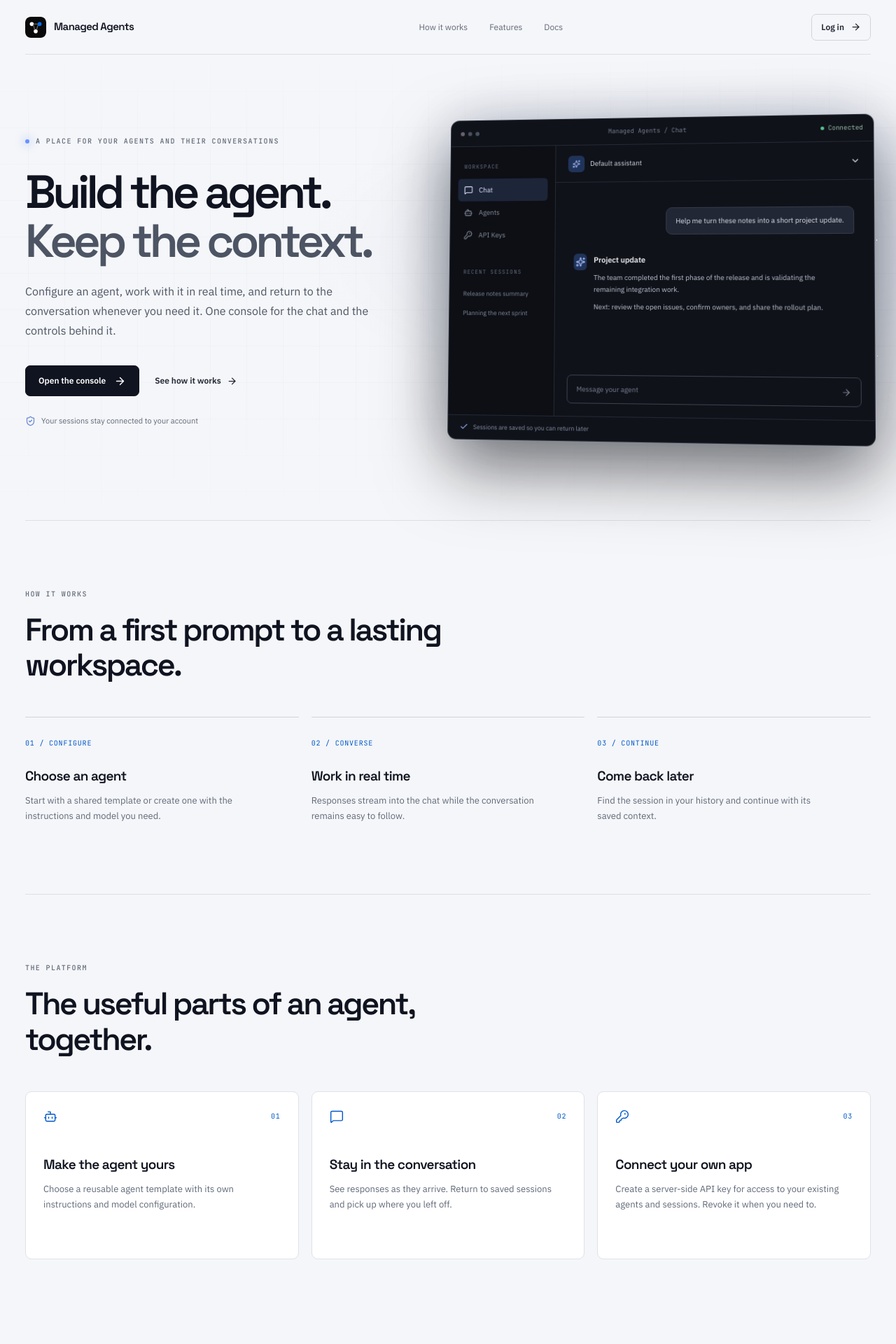
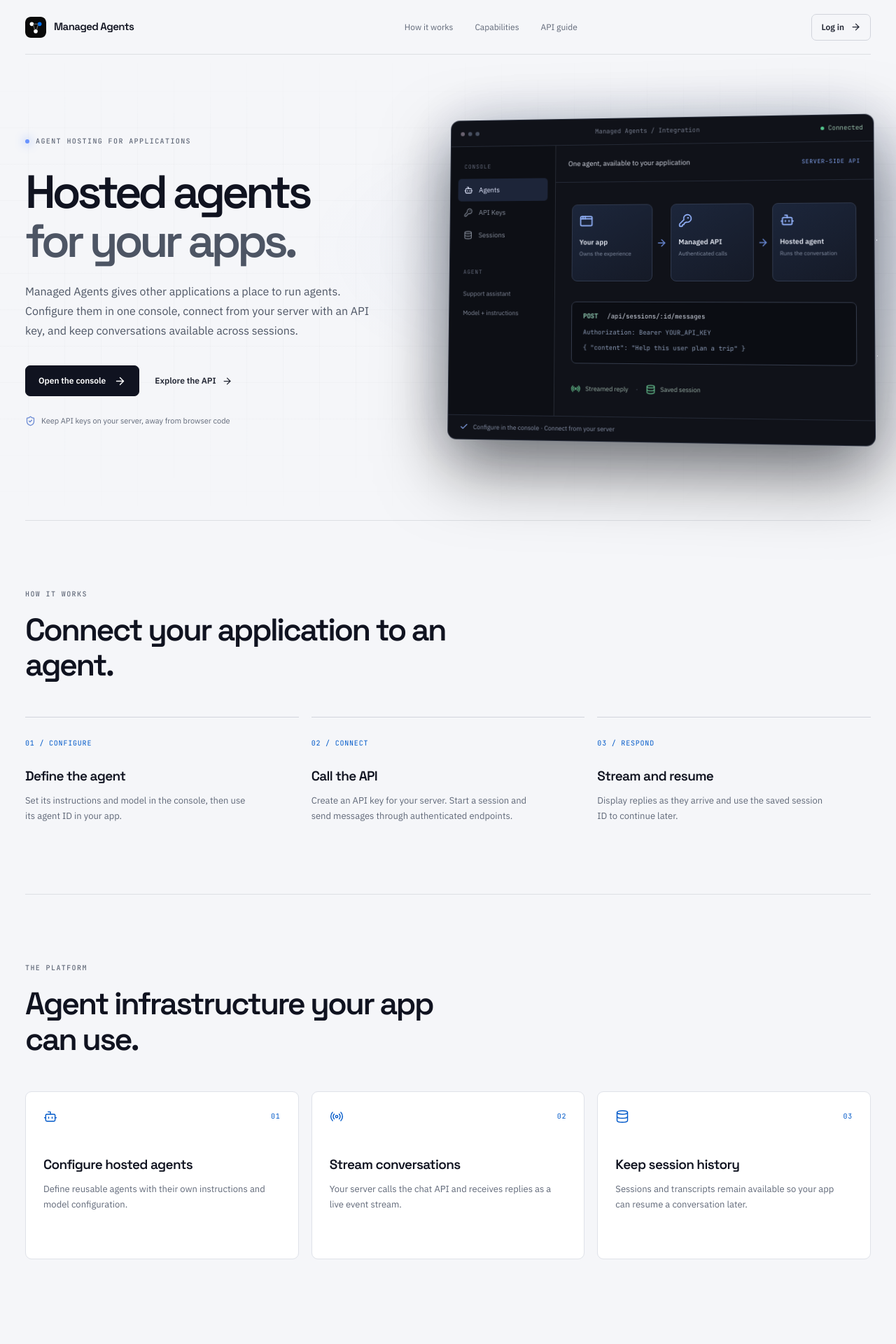
Before and after one commit to Duke-ECE/managed-agents-frontend, a React (Vite) app: page / in a window 1280 px wide. Shown: the top 1920 px of the page at 70% size. Built offline with nearby package versions, Linux system fonts and the light colour scheme; no server answers.

Commit message:
Position homepage as hosted agent platform

```diff
--- a/index.html
+++ b/index.html
@@ -1,9 +1,10 @@
 <!doctype html>
-<html lang="zh-CN">
+<html lang="en">
   <head>
     <meta charset="UTF-8" />
     <link rel="icon" type="image/svg+xml" href="/favicon.svg" />
     <meta name="viewport" content="width=device-width, initial-scale=1.0" />
+    <meta name="description" content="Managed Agents hosts configurable agents and persistent conversations for other applications through a server-side API." />
     <title>Managed Agents</title>
   </head>
   <body>
--- a/src/pages/landing/LandingPage.tsx
+++ b/src/pages/landing/LandingPage.tsx
@@ -1,5 +1,5 @@
 import { Link } from 'react-router-dom'
-import { ArrowRight, Bot, Check, ChevronDown, KeyRound, MessageSquare, ShieldCheck, Sparkles } from 'lucide-react'
+import { AppWindow, ArrowRight, Bot, Check, Database, KeyRound, Radio, ShieldCheck } from 'lucide-react'
 import { useAuth } from '../../components/AuthProvider'
 import './landing.css'
 
@@ -7,68 +7,71 @@ const features = [
   {
     number: '01',
     icon: Bot,
-    title: 'Make the agent yours',
-    description: 'Choose a reusable agent template with its own instructions and model configuration.',
+    title: 'Configure hosted agents',
+    description: 'Define reusable agents with their own instructions and model configuration.',
   },
   {
     number: '02',
-    icon: MessageSquare,
-    title: 'Stay in the conversation',
-    description: 'See responses as they arrive. Return to saved sessions and pick up where you left off.',
+    icon: Radio,
+    title: 'Stream conversations',
+    description: 'Your server calls the chat API and receives replies as a live event stream.',
   },
   {
     number: '03',
-    icon: KeyRound,
-    title: 'Connect your own app',
-    description: 'Create a server-side API key for access to your existing agents and sessions. Revoke it when you need to.',
+    icon: Database,
+    title: 'Keep session history',
+    description: 'Sessions and transcripts remain available so your app can resume a conversation later.',
   },
 ]
 
 function ProductPreview() {
   return (
-    <div className="landing-preview" role="img" aria-label="Illustration of an agent chat and saved sessions in the Managed Agents console">
+    <div className="landing-preview" role="img" aria-label="Illustration of an application connecting to a hosted agent through the Managed Agents API">
       <div className="landing-preview-bar">
         <span className="landing-preview-dots" aria-hidden="true"><i /><i /><i /></span>
-        <span>Managed Agents / Chat</span>
+        <span>Managed Agents / Integration</span>
         <span className="landing-preview-live"><span /> Connected</span>
       </div>
       <div className="landing-preview-body">
         <aside className="landing-preview-side" aria-hidden="true">
-          <div className="landing-preview-side-title">WORKSPACE</div>
-          <div className="landing-preview-side-item active"><MessageSquare size={13} /> Chat</div>
-          <div className="landing-preview-side-item"><Bot size={13} /> Agents</div>
+          <div className="landing-preview-side-title">CONSOLE</div>
+          <div className="landing-preview-side-item active"><Bot size={13} /> Agents</div>
           <div className="landing-preview-side-item"><KeyRound size={13} /> API Keys</div>
-          <div className="landing-preview-side-title history">RECENT SESSIONS</div>
-          <div className="landing-preview-history">Release notes summary</div>
-          <div className="landing-preview-history">Planning the next sprint</div>
+          <div className="landing-preview-side-item"><Database size={13} /> Sessions</div>
+          <div className="landing-preview-side-title history">AGENT</div>
+          <div className="landing-preview-history">Support assistant</div>
+          <div className="landing-preview-history">Model + instructions</div>
         </aside>
-        <div className="landing-preview-chat">
-          <div className="landing-preview-chat-header">
-            <span><span className="landing-preview-agent-icon"><Sparkles size={12} /></span> Default assistant</span>
-            <ChevronDown size={14} />
+        <div className="landing-preview-integration">
+          <div className="landing-preview-integration-header">
+            <span>One agent, available to your application</span>
+            <span className="landing-preview-api-label">SERVER-SIDE API</span>
           </div>
-          <div className="landing-preview-messages">
-            <div className="landing-preview-user">Help me turn these notes into a short project update.</div>
-            <div className="landing-preview-response">
-              <span className="landing-preview-response-icon"><Sparkles size={14} /></span>
-              <div>
-                <strong>Project update</strong>
-                <p>The team completed the first phase of the release and is validating the remaining integration work.</p>
-                <p>Next: review the open issues, confirm owners, and share the rollout plan.</p>
-              </div>
+          <div className="landing-preview-integration-content">
+            <div className="landing-preview-flow">
+              <div className="landing-preview-node"><AppWindow size={20} /><strong>Your app</strong><span>Owns the experience</span></div>
+              <ArrowRight className="landing-preview-flow-arrow" size={16} />
+              <div className="landing-preview-node"><KeyRound size={20} /><strong>Managed API</strong><span>Authenticated calls</span></div>
+              <ArrowRight className="landing-preview-flow-arrow" size={16} />
+              <div className="landing-preview-node"><Bot size={20} /><strong>Hosted agent</strong><span>Runs the conversation</span></div>
             </div>
+            <div className="landing-preview-request">
+              <div><span>POST</span> /api/sessions/:id/messages</div>
+              <code>Authorization: Bearer YOUR_API_KEY</code>
+              <code>{'{ "content": "Help this user plan a trip" }'}</code>
+            </div>
+            <div className="landing-preview-result"><Radio size={14} /> Streamed reply <span>·</span> <Database size={14} /> Saved session</div>
           </div>
-          <div className="landing-preview-compose">Message your agent <ArrowRight size={14} /></div>
         </div>
       </div>
-      <div className="landing-preview-caption"><Check size={13} /> Sessions are saved so you can return later</div>
+      <div className="landing-preview-caption"><Check size={13} /> Configure in the console · Connect from your server</div>
     </div>
   )
 }
 
 export default function LandingPage() {
   const { session } = useAuth()
-  const destination = session ? '/chat' : '/login'
+  const destination = '/agents'
 
   return (
     <div className="landing-page">
@@ -79,10 +82,10 @@ export default function LandingPage() {
         </Link>
         <nav aria-label="Main navigation" className="landing-nav">
           <a href="#how-it-works">How it works</a>
-          <a href="#features">Features</a>
-          <a href="https://duke-ece.github.io/managed-agents-docs/">Docs</a>
+          <a href="#features">Capabilities</a>
+          <Link to="/keys?tab=docs">API guide</Link>
         </nav>
-        <Link className="landing-login" to={destination}>
+        <Link className="landing-login" to={session ? destination : '/login'}>
           {session ? 'Open console' : 'Log in'} <ArrowRight size={15} />
         </Link>
       </header>
@@ -90,14 +93,14 @@ export default function LandingPage() {
       <main>
         <section className="landing-hero">
           <div className="landing-hero-copy">
-            <div className="landing-eyebrow"><span /> A place for your agents and their conversations</div>
-            <h1>Build the agent.<br /><span>Keep the context.</span></h1>
-            <p>Configure an agent, work with it in real time, and return to the conversation whenever you need it. One console for the chat and the controls behind it.</p>
+            <div className="landing-eyebrow"><span /> AGENT HOSTING FOR APPLICATIONS</div>
+            <h1>Hosted agents<br /><span>for your apps.</span></h1>
+            <p>Managed Agents gives other applications a place to run agents. Configure them in one console, connect from your server with an API key, and keep conversations available across sessions.</p>
             <div className="landing-actions">
               <Link className="landing-primary" to={destination}>Open the console <ArrowRight size={17} /></Link>
-              <a className="landing-secondary" href="#how-it-works">See how it works <ArrowRight size={15} /></a>
+              <Link className="landing-secondary" to="/keys?tab=docs">Explore the API <ArrowRight size={15} /></Link>
             </div>
-            <div className="landing-hero-foot"><ShieldCheck size={15} /> Your sessions stay connected to your account</div>
+            <div className="landing-hero-foot"><ShieldCheck size={15} /> Keep API keys on your server, away from browser code</div>
           </div>
           <div className="landing-hero-visual"><ProductPreview /></div>
         </section>
@@ -105,19 +108,19 @@ export default function LandingPage() {
         <section className="landing-flow" id="how-it-works" aria-labelledby="landing-flow-title">
           <div className="landing-section-heading">
             <span className="landing-section-kicker">HOW IT WORKS</span>
-            <h2 id="landing-flow-title">From a first prompt to a lasting workspace.</h2>
+            <h2 id="landing-flow-title">Connect your application to an agent.</h2>
           </div>
           <div className="landing-flow-grid">
-            <div><span>01 / CONFIGURE</span><h3>Choose an agent</h3><p>Start with a shared template or create one with the instructions and model you need.</p></div>
-            <div><span>02 / CONVERSE</span><h3>Work in real time</h3><p>Responses stream into the chat while the conversation remains easy to follow.</p></div>
-            <div><span>03 / CONTINUE</span><h3>Come back later</h3><p>Find the session in your history and continue with its saved context.</p></div>
+            <div><span>01 / CONFIGURE</span><h3>Define the agent</h3><p>Set its instructions and model in the console, then use its agent ID in your app.</p></div>
+            <div><span>02 / CONNECT</span><h3>Call the API</h3><p>Create an API key for your server. Start a session and send messages through authenticated endpoints.</p></div>
+            <div><span>03 / RESPOND</span><h3>Stream and resume</h3><p>Display replies as they arrive and use the saved session ID to continue later.</p></div>
           </div>
         </section>
 
         <section className="landing-features" id="features" aria-labelledby="landing-features-title">
           <div className="landing-section-heading">
             <span className="landing-section-kicker">THE PLATFORM</span>
-            <h2 id="landing-features-title">The useful parts of an agent, together.</h2>
+            <h2 id="landing-features-title">Agent infrastructure your app can use.</h2>
           </div>
           <div className="landing-feature-grid">
             {features.map(({ number, icon: Icon, title, description }) => (
@@ -132,12 +135,12 @@ export default function LandingPage() {
 
         <section className="landing-end">
           <span className="landing-section-kicker">READY WHEN YOU ARE</span>
-          <h2>Pick up where you left off.</h2>
-          <Link className="landing-primary" to={destination}>Go to Managed Agents <ArrowRight size={17} /></Link>
+          <h2>Give your application an agent.</h2>
+          <Link className="landing-primary" to={destination}>Open the console <ArrowRight size={17} /></Link>
         </section>
       </main>
 
-      <footer className="landing-footer"><span>Managed Agents · Duke ECE</span><a href="https://duke-ece.github.io/managed-agents-docs/">Documentation <ArrowRight size={13} /></a></footer>
+      <footer className="landing-footer"><span>Managed Agents · Duke ECE</span><Link to="/keys?tab=docs">API guide <ArrowRight size={13} /></Link></footer>
     </div>
   )
 }
--- a/src/pages/landing/landing.css
+++ b/src/pages/landing/landing.css
@@ -69,16 +69,23 @@
 .landing-preview-side-item { display: flex; align-items: center; gap: 9px; padding: 9px; border-radius: 5px; color: #858c9a; font-size: 10px; }
 .landing-preview-side-item.active { background: #1d2539; color: #e3e9ff; }
 .landing-preview-history { overflow: hidden; padding: 7px 9px; color: #838a9b; font-size: 9px; text-overflow: ellipsis; white-space: nowrap; }
-.landing-preview-chat { display: flex; flex-direction: column; min-width: 0; }
-.landing-preview-chat-header { display: flex; align-items: center; justify-content: space-between; height: 54px; padding: 0 18px; border-bottom: 1px solid #242936; color: #d4d8e3; font-size: 10px; }
-.landing-preview-chat-header > span { display: flex; align-items: center; gap: 8px; }
-.landing-preview-agent-icon, .landing-preview-response-icon { display: flex; align-items: center; justify-content: center; width: 24px; height: 24px; border-radius: 6px; background: #203359; color: #a8c0ff; }
-.landing-preview-messages { display: flex; flex: 1; flex-direction: column; gap: 27px; padding: 37px 27px 20px; }
-.landing-preview-user { align-self: flex-end; max-width: 85%; padding: 11px 13px; border: 1px solid #333a49; border-radius: 9px 9px 3px 9px; background: #222735; color: #e0e4ef; font-size: 10px; line-height: 1.5; }
-.landing-preview-response { display: flex; align-items: flex-start; gap: 10px; max-width: 95%; color: #bbc2d1; font-size: 10px; line-height: 1.65; }
-.landing-preview-response strong { display: block; margin-bottom: 9px; color: #f1f2f7; font-size: 11px; }
-.landing-preview-response p + p { margin-top: 9px; }
-.landing-preview-compose { display: flex; align-items: center; justify-content: space-between; margin: 0 18px 18px; padding: 12px 13px; border: 1px solid #3c4251; border-radius: 7px; color: #777f91; font-size: 10px; }
+.landing-preview-integration { display: flex; flex-direction: column; min-width: 0; }
+.landing-preview-integration-header { display: flex; align-items: center; justify-content: space-between; gap: 8px; min-height: 54px; padding: 0 18px; border-bottom: 1px solid #242936; color: #d4d8e3; font-size: 10px; }
+.landing-preview-api-label { flex: none; color: #7f9fe8; font-family: var(--font-mono); font-size: 8px; letter-spacing: .08em; }
+.landing-preview-integration-content { display: flex; flex: 1; flex-direction: column; justify-content: center; gap: 29px; padding: 27px 24px; }
+.landing-preview-flow { display: flex; align-items: center; justify-content: space-between; gap: 5px; }
+.landing-preview-node { display: flex; flex: 1; flex-direction: column; align-items: flex-start; min-width: 0; min-height: 111px; padding: 13px 10px; border: 1px solid #30394d; border-radius: 8px; background: linear-gradient(150deg, #1c263b, #151a27); }
+.landing-preview-node svg { margin-bottom: 13px; color: #95b5ff; }
+.landing-preview-node strong { color: #e4e8f2; font-size: 10px; font-weight: 600; }
+.landing-preview-node span { margin-top: 4px; color: #8791a6; font-size: 8px; line-height: 1.3; }
+.landing-preview-flow-arrow { flex: none; color: #6888d3; }
+.landing-preview-request { display: flex; flex-direction: column; gap: 9px; overflow: hidden; padding: 14px 16px; border: 1px solid #343b4b; border-radius: 7px; background: #0b0d13; color: #bfc7d8; font-family: var(--font-mono); font-size: 9px; white-space: nowrap; }
+.landing-preview-request div { color: #d3d8e4; }
+.landing-preview-request div span { margin-right: 8px; color: #81b5a0; font-weight: 700; }
+.landing-preview-request code { overflow: hidden; color: #8998b3; text-overflow: ellipsis; }
+.landing-preview-result { display: flex; align-items: center; gap: 7px; color: #9cb3a9; font-size: 9px; }
+.landing-preview-result svg { color: #67c591; }
+.landing-preview-result span { padding: 0 4px; color: #677384; }
 .landing-preview-caption { display: flex; align-items: center; gap: 7px; padding: 10px 17px; border-top: 1px solid #242936; color: #8690a6; font-size: 9px; }
 .landing-preview-caption svg { color: #8baaf2; }
 
@@ -139,12 +146,15 @@
   .landing-hero h1 { font-size: clamp(42px, 12vw, 65px); }
   .landing-hero-copy > p { font-size: 14px; }
   .landing-actions { flex-wrap: wrap; gap: 17px; }
-  .landing-preview-body { grid-template-columns: 96px 1fr; min-height: 320px; }
-  .landing-preview-side { padding: 15px 5px; }
-  .landing-preview-side-item { gap: 5px; font-size: 8px; }
-  .landing-preview-side-title, .landing-preview-history { font-size: 7px; }
-  .landing-preview-messages { padding: 25px 13px 15px; }
-  .landing-preview-response { font-size: 9px; }
+  .landing-preview-body { grid-template-columns: 1fr; min-height: 320px; }
+  .landing-preview-side { display: none; }
+  .landing-preview-integration-header { padding: 0 13px; }
+  .landing-preview-integration-content { gap: 20px; padding: 22px 13px; }
+  .landing-preview-node { min-height: 102px; padding: 10px 7px; }
+  .landing-preview-node strong { font-size: 9px; }
+  .landing-preview-node span { font-size: 7px; }
+  .landing-preview-flow-arrow { width: 12px; }
+  .landing-preview-request { padding: 12px; font-size: 8px; }
   .landing-preview-bar { font-size: 7px; }
   .landing-flow, .landing-features { padding: 72px 0; }
   .landing-section-heading { margin-bottom: 35px; }
--- a/src/pages/login/LoginPage.tsx
+++ b/src/pages/login/LoginPage.tsx
@@ -61,7 +61,7 @@ export default function LoginPage() {
               <BrandMark />
             </div>
             <p className="mt-5 text-center text-[13px] leading-relaxed text-ink-400">
-              {localPreviewEnabled ? 'Explore the interface with local sample data.' : 'Sign in to chat with your managed agents.'}
+              {localPreviewEnabled ? 'Explore the interface with local sample data.' : 'Sign in to configure agents and connect your applications.'}
             </p>
 
             {localPreviewEnabled ? (
```
